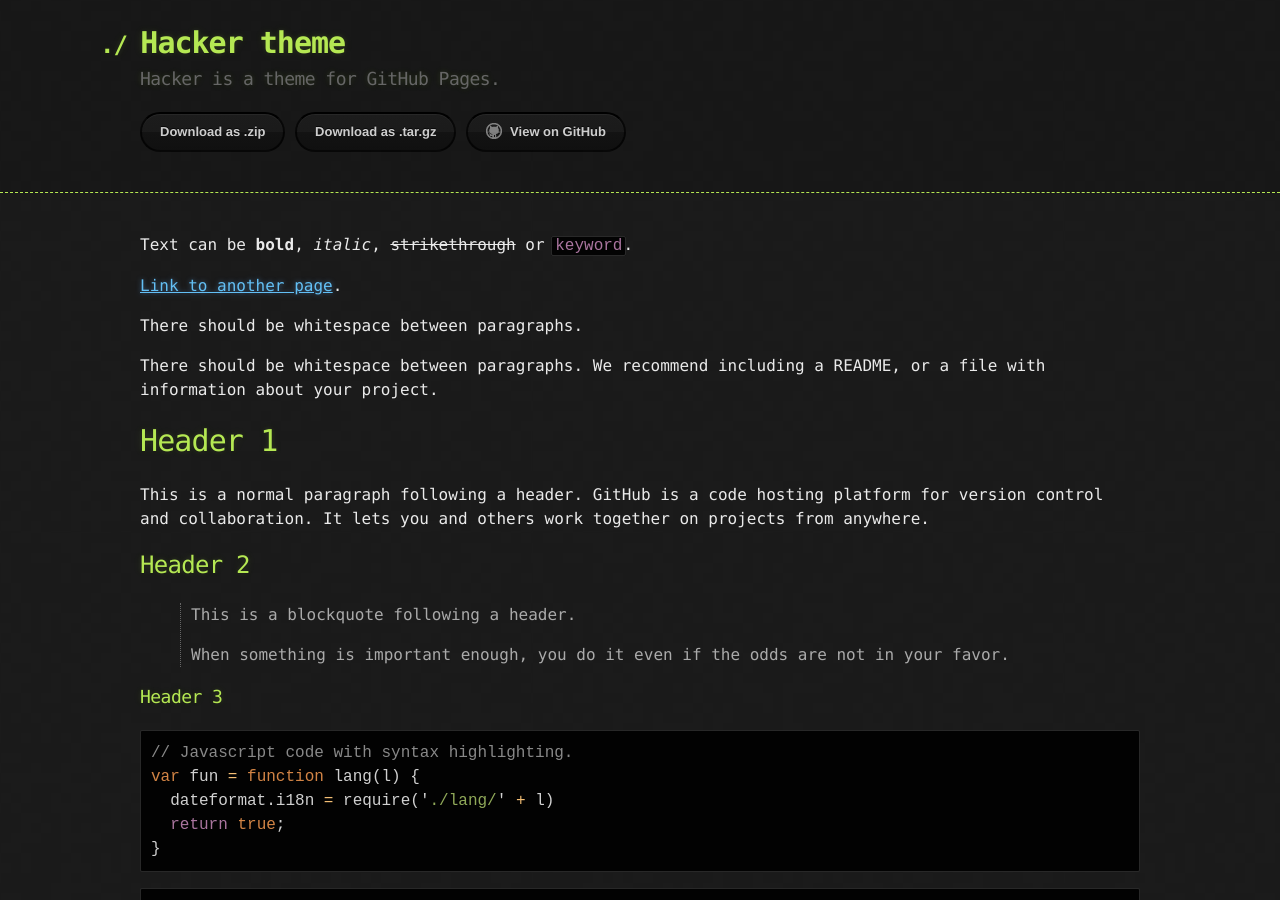
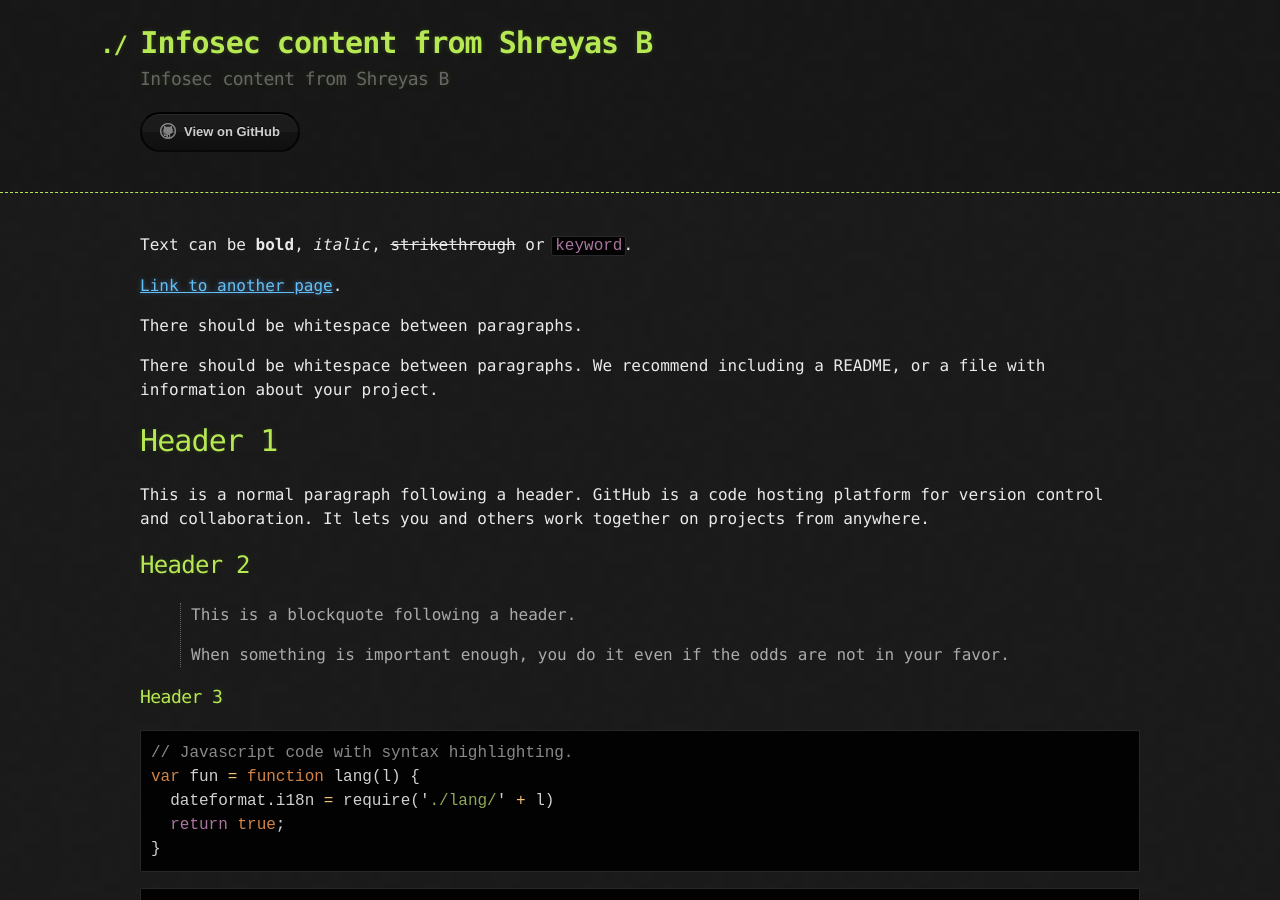
Before and after one commit to shreyassec/shreyassec.github.io, a Jekyll site: the page built from index.md, in a window 1280 px wide and 900 px high. Built offline with Jekyll 4.4.1, drawn with Linux system fonts in a browser that asks for light colours.

Commit message:
Update _config.yml

```diff
--- a/_config.yml
+++ b/_config.yml
@@ -1,5 +1,5 @@
-title: Hacker theme
-description: Hacker is a theme for GitHub Pages.
-show_downloads: true
+title: Infosec content from Shreyas B
+description: Infosec content from Shreyas B
+show_downloads: false
 google_analytics:
 theme: jekyll-theme-hacker
```
